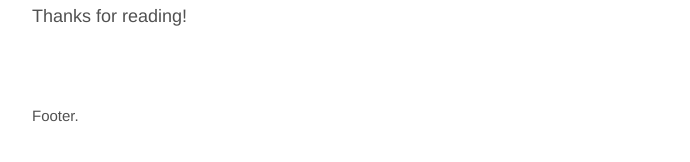
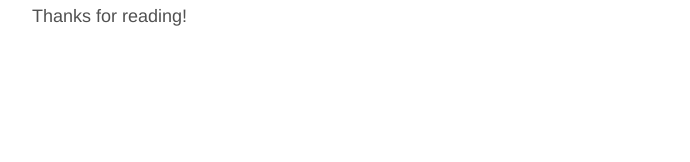
Before and after one commit to gdcs92/gdcs92.github.io, a Jekyll site: the page built from about.md, in a window 1280 px wide. Shown: the part 824-986 px from the top of the page, without its empty margins (293-983 px from the left). Built offline with Jekyll 4.4.1, drawn with Linux system fonts in a browser that asks for light colours; after the commit the page ends 926 px from its top, so only the background shows below that.

Commit message:
Update default.html

```diff
--- a/_layouts/default.html
+++ b/_layouts/default.html
@@ -36,11 +36,6 @@
         {{ content }}
       </main>
 
-      <footer class="footer">
-        <small>
-          Footer.
-        </small>
-      </footer>
     </div>
 
   </body>
```
